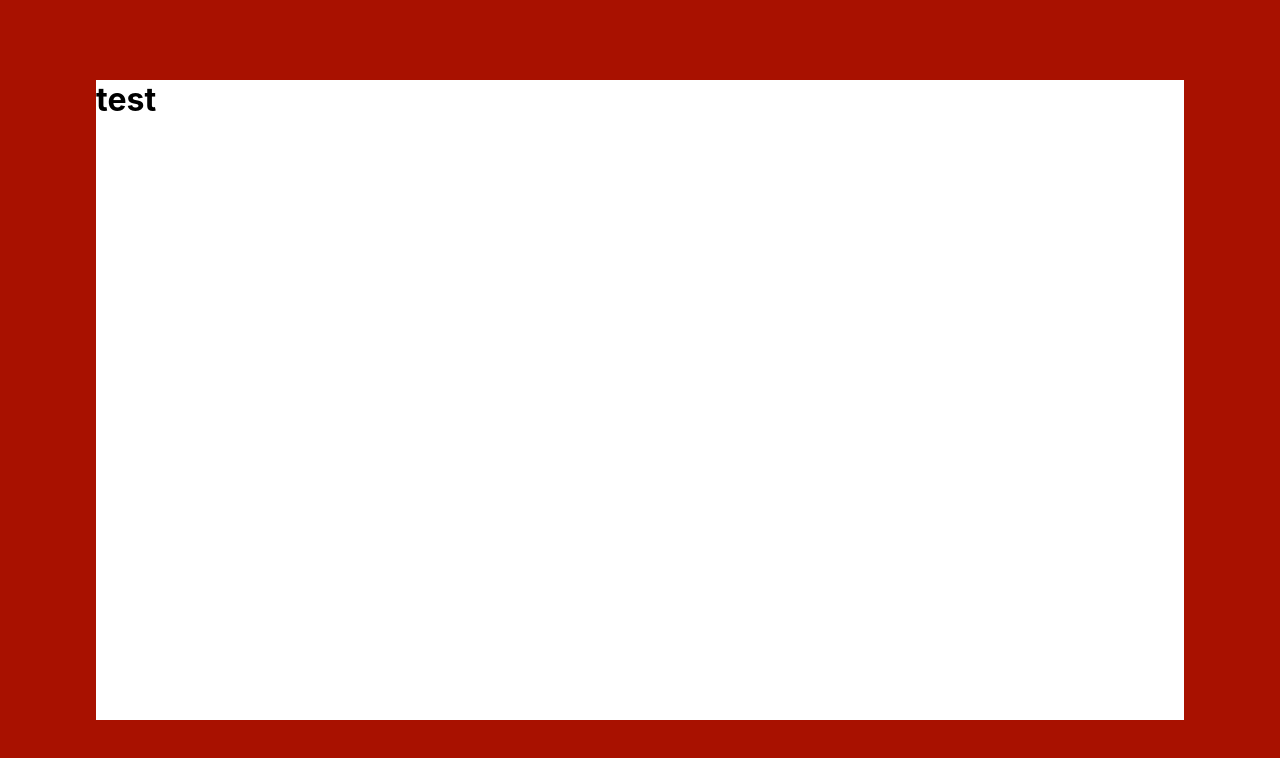
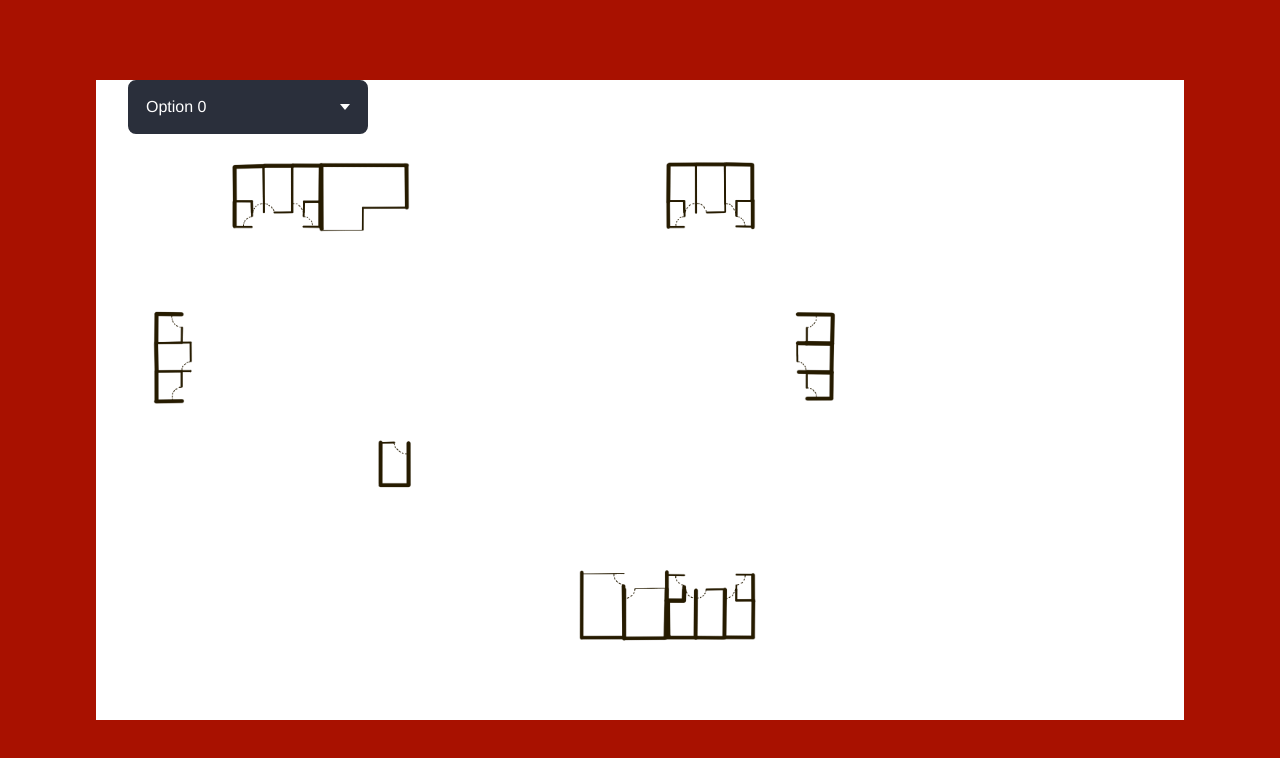
Before and after one commit to BillyMerchan/Libre, a React (Create React App) app in the folder Libre-Server/frontend/: page /map in a window 1280 px wide. Shown: the top 758 px of the page. Built offline with nearby package versions, Linux system fonts and the light colour scheme.

Commit message:
Fixing map frontend

```diff
--- /dev/null
+++ b/Libre-Server/frontend/src/components/dropDown/dropDown.scss
@@ -0,0 +1,88 @@
+body {
+    font-family: Helvetica, sans-serif;
+}
+
+.dropDown {
+    min-width: 15em;
+    max-width: 15em;
+    position: relative;
+    margin: 2em;
+}
+
+.dropDown * {
+    box-sizing: border-box;
+}
+
+.select {
+    background: #2a2f3b;
+    color: #ffffff;
+    display: flex;
+    justify-content: space-between;
+    align-items: center;
+    border: 2px #2a2f3b solid;
+    border-radius: .5em;
+    padding: 1em;
+    cursor: pointer;
+    transition: background .3s;
+}
+
+.select-clicked {
+    border: 2px #26489a solid;
+    box-shadow: 0 0 0 .8em #26489a;
+}
+
+.select:hover {
+    background: #323741;
+}
+
+.caret {
+    width: 0;
+    height: 0;
+    border-left: 5px solid transparent;
+    border-right: 5px solid transparent;
+    border-top: 6px solid #ffffff;
+    transition: 0.3s;
+}
+
+.caret-rotate {
+    transform: rotate(180deg);
+}
+
+.menu {
+    list-style: none;
+    padding: .2em .5em;
+    background: #323741;
+    border: 1px #363a43 solid;
+    box-shadow: 0 .5em 1em rgba(0,0,0,.2);
+    border-radius: .5em;
+    color: #9fa5b5;
+    position: absolute;
+    top: 3em;
+    left: 50%;
+    width: 100%;
+    transform: translatex(-50%);
+    opacity: 0;
+    display: none;
+    transition: .2s;
+    z-index: 1;
+}
+
+.menu li {
+    padding: .7em .5em;
+    margin: .3em 0;
+    border-radius: .5em;
+    cursor: pointer;
+}
+
+.menu li:hover {
+    background: #2a2d35;
+}
+
+.active {
+    background: #23242a;
+}
+
+.menu-open {
+    display: block;
+    opacity: 1;
+}
--- /dev/null
+++ b/Libre-Server/frontend/src/components/dropDown/dropDown.tsx
@@ -0,0 +1,37 @@
+import React, {FC} from 'react';
+import './dropDown.scss';
+
+const DropDown: FC = () => {
+    {
+        const dropDowns = document.querySelectorAll('.dropDown');
+        dropDowns.forEach(dropDown => {
+            const select = dropDown.querySelector('.select');
+            const caret = dropDown.querySelector('.caret');
+            const menu = dropDown.querySelector('.menu');
+            const options = dropDown.querySelector('.menu li');
+
+            select.addEventListener('click', () => {
+                select.classList.toggle('select-clicked');
+                caret.classList.toggle('caret-rotate');
+                menu.classList.toggle('menu-open');
+            })
+        }
+        )
+    }
+
+    return(
+        <div className = "dropDown">
+            <div className = "select">
+                <span className = "selected">Option 0</span>
+                <div className = "caret"></div>
+            </div>
+            <ul className = "menu">
+                <li className = "active">Option 1</li>
+                <li>Option 2</li>
+            </ul>
+        </div>
+        )
+}
+
+
+export default DropDown;
--- /dev/null
+++ b/Libre-Server/frontend/src/floors/floor3/index.tsx
@@ -0,0 +1,33 @@
+import room_311 from "./311.png"
+import room_323A from "./323A.png"
+import room_323B from "./323B.png"
+import room_323C from "./323C.png"
+import room_332A from "./332A.png"
+import room_332B from "./332B.png"
+import room_332C from "./332C.png"
+import room_332D from "./332D.png"
+import room_332E from "./332E.png"
+import room_333 from "./333.png"
+
+import room_337A from "./337A.png"
+
+import room_337B from "./337B.png"
+import room_337C from "./337C.png"
+import room_337D from "./337D.png"
+import room_337E from "./337E.png"
+
+import room_342A from "./342A.png"
+import room_342B from "./342B.png"
+import room_342C from "./342C.png"
+import room_352A from "./352A.png"
+import room_352B from "./352B.png"
+
+import room_352C from "./352C.png"
+import room_352D from "./352D.png"
+import room_352E from "./352E.png"
+import room_353A from "./353A.png"
+import room_353B from "./353B.png"
+
+export {room_311, room_323A, room_323B, room_323C, room_332A, room_332B, room_332C, room_332D, room_332E, room_333, room_337A,
+        room_337B, room_337C, room_337D, room_337E, room_342A, room_342B, room_342C, room_352A, room_352B, room_352C, room_352D,
+        room_352E, room_353A, room_353B}
--- a/Libre-Server/frontend/src/routes/map/map.scss
+++ b/Libre-Server/frontend/src/routes/map/map.scss
@@ -14,3 +14,26 @@ body {
     height: 80vh;
     width: 85vw;
 }
+
+.mapRoom {
+    position: absolute;
+    width: 62vw;
+}
+
+.dropDown {
+    min-width: 15em;
+    display: block;
+    margin: auto;
+    height: 50px;
+}
+
+.dropDown * {
+    box-sizing: border-box;
+}
+
+.floorSelect {
+    background: #2a2f3b;
+    color: #ffffff;
+    display: flex;
+    justify-content: space-between;
+}
--- a/Libre-Server/frontend/src/routes/map/map.tsx
+++ b/Libre-Server/frontend/src/routes/map/map.tsx
@@ -1,14 +1,63 @@
 import {FC} from 'react';
 import './map.scss';
+import DropDown from '../../components/dropDown/dropDown'
+import {room_311, room_323A, room_323B, room_323C, room_332A,
+       room_332B, room_332C, room_332D, room_332E, room_333,
+       room_337A, room_337B, room_337C, room_337D, room_337E,
+       room_342A, room_342B, room_342C, room_352A, room_352B,
+       room_352C, room_352D, room_352E, room_353A, room_353B
+} from '../../floors/floor3/index'
+
 
 const Map: FC = () => {
   return (
     <div className="Page">
       <div className="Map">
-        <h1> test </h1>
+        <DB/>
       </div>
     </div>
   );
 }
 
+const DB: FC = () => {
+  return (
+    <div>
+      <DropDown/>
+      <MapDiagram/>
+    </div>
+  )
+}
+
+const MapDiagram: FC = () => {
+  return (
+    <div>
+      <img src = {room_311} className = "mapRoom"/>
+      <img src = {room_323A} className = "mapRoom"/>
+      <img src = {room_323B} className = "mapRoom"/>
+      <img src = {room_323C} className = "mapRoom"/>
+      <img src = {room_332A} className = "mapRoom"/>
+      <img src = {room_332B} className = "mapRoom"/>
+      <img src = {room_332C} className = "mapRoom"/>
+      <img src = {room_332D} className = "mapRoom"/>
+      <img src = {room_332E} className = "mapRoom"/>
+      <img src = {room_333} className = "mapRoom"/>
+      <img src = {room_337A} className = "mapRoom"/>
+      <img src = {room_337B} className = "mapRoom"/>
+      <img src = {room_337C} className = "mapRoom"/>
+      <img src = {room_337D} className = "mapRoom"/>
+      <img src = {room_337E} className = "mapRoom"/>
+      <img src = {room_342A} className = "mapRoom"/>
+      <img src = {room_342B} className = "mapRoom"/>
+      <img src = {room_342C} className = "mapRoom"/>
+      <img src = {room_352A} className = "mapRoom"/>
+      <img src = {room_352B} className = "mapRoom"/>
+      <img src = {room_352C} className = "mapRoom"/>
+      <img src = {room_352D} className = "mapRoom"/>
+      <img src = {room_352E} className = "mapRoom"/>
+      <img src = {room_353A} className = "mapRoom"/>
+      <img src = {room_353B} className = "mapRoom"/>
+    </div>
+  )
+}
+
 export default Map;
```
